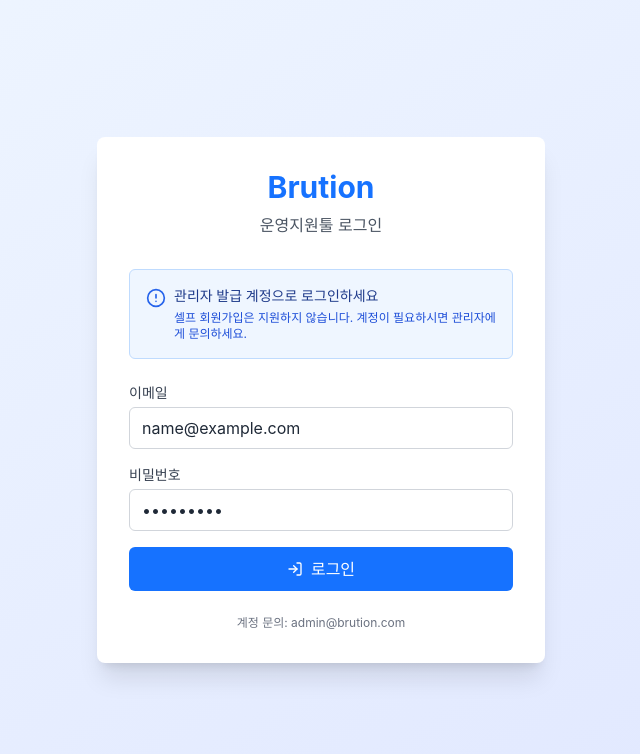
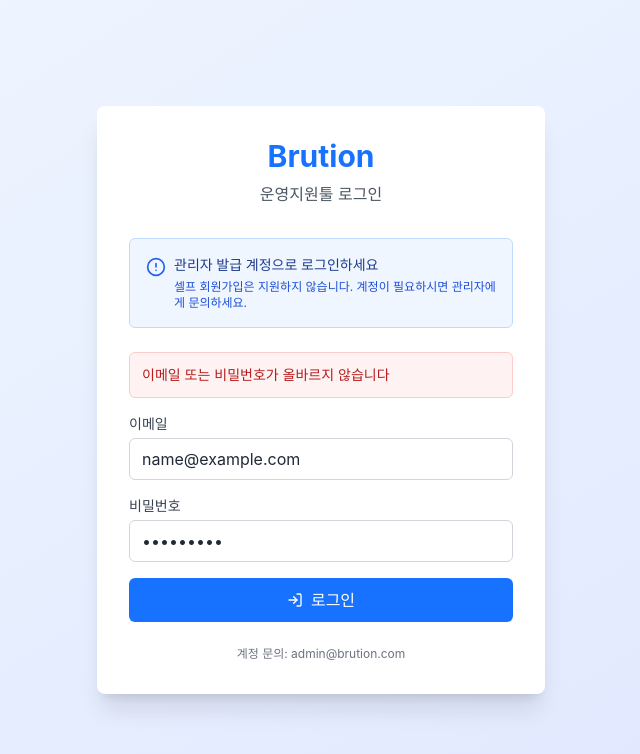
Before and after one commit to mirumirusustainability-coder/brution-ops-tool, a Next.js app: page /login in a window 1280 px wide. Both pictures are taken after typing "name@example.com", "Sample123" into the empty fields and a click on the button "로그인". Shown: the top 754 px of the page, without its empty margins (319-959 px from the left). Built offline with nearby package versions, Linux system fonts and the light colour scheme; no server answers.

Commit message:
fix: show error message on login failure

```diff
--- a/app/login/page.tsx
+++ b/app/login/page.tsx
@@ -96,6 +96,11 @@
 
         {/* Login Form */}
         <form onSubmit={handleSubmit} className="space-y-4">
+          {error && (
+            <div className="bg-red-50 border border-red-200 rounded-md p-3 flex items-center gap-2">
+              <span className="text-sm text-red-700">{error}</span>
+            </div>
+          )}
           <div>
             <label
               htmlFor="email"
```
